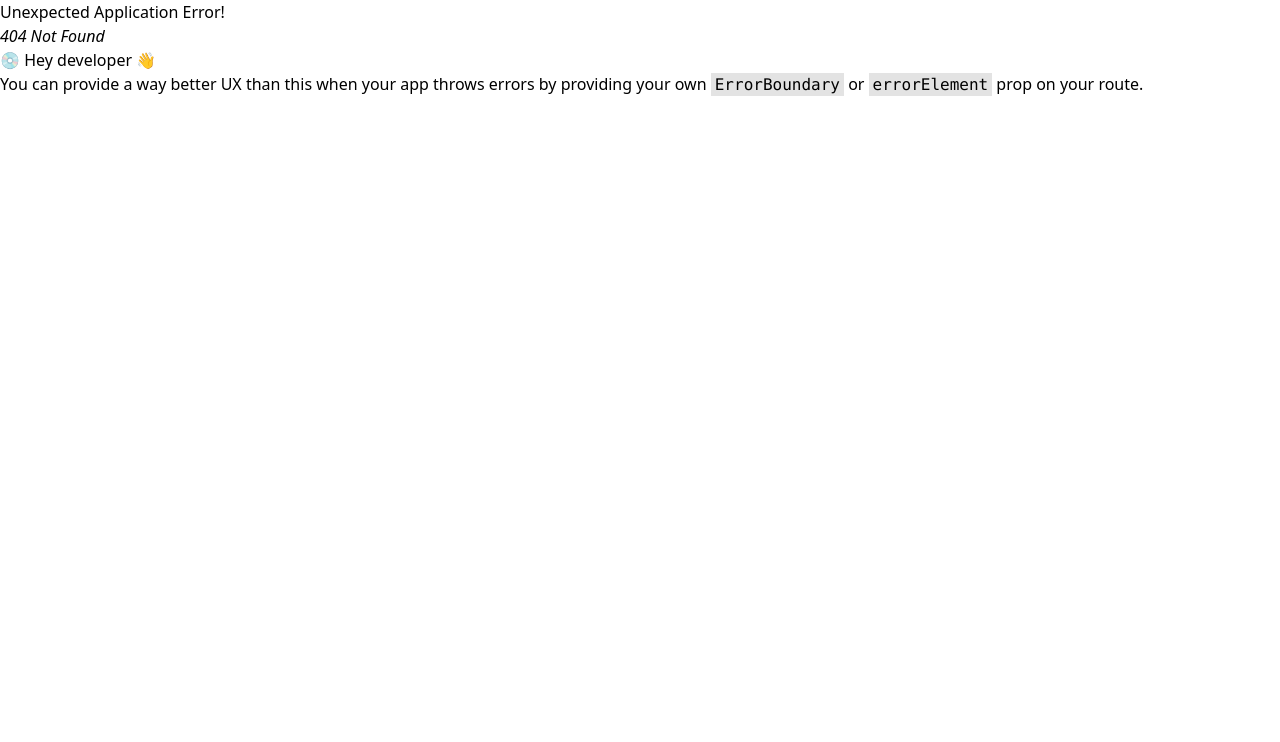
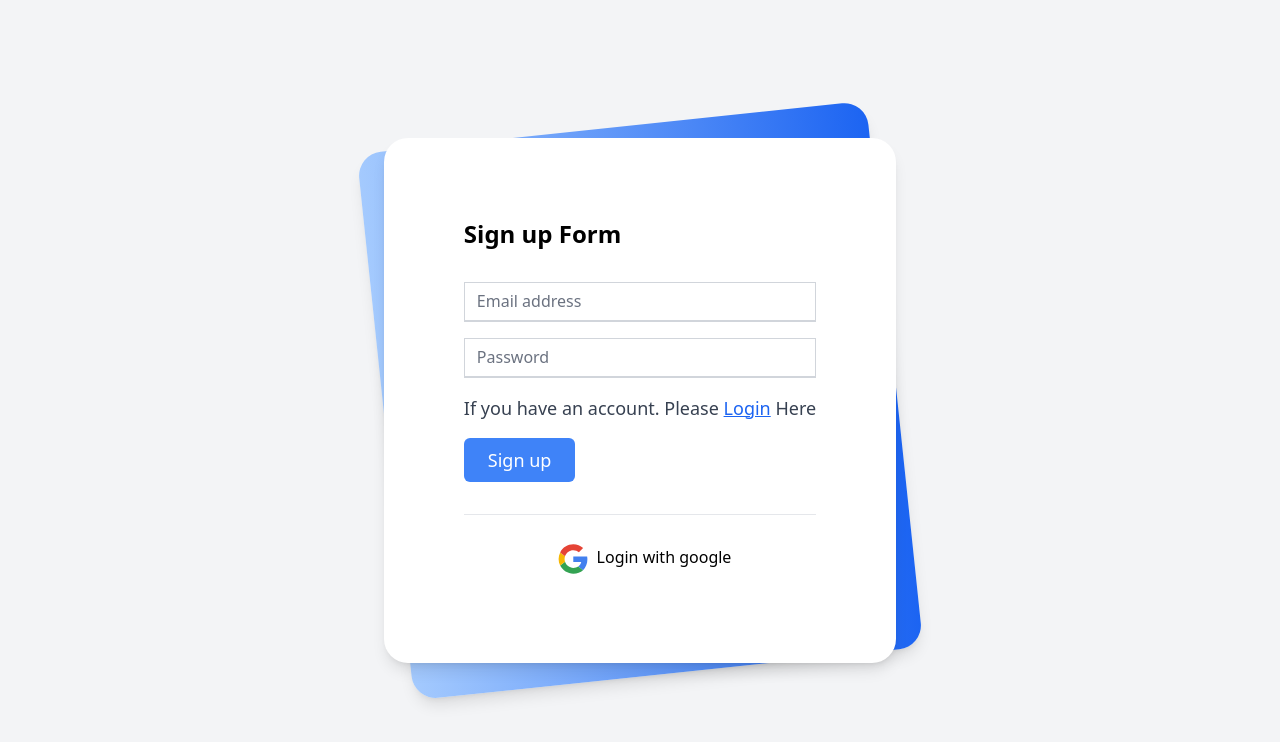
Before and after one commit to jahid-hasan-babu/MERN_FULLSTACK_PROJECT, a React (Vite) app in the folder Books/client/: page /sign-up in a window 1280 px wide. Before the commit this address had no page. Shown: the top 742 px of the page. Built offline with nearby package versions, Linux system fonts and the light colour scheme; no server answers.

Commit message:
firebase-login-registration-done

```diff
--- a/Books/client/package.json
+++ b/Books/client/package.json
@@ -10,6 +10,7 @@
     "preview": "vite preview"
   },
   "dependencies": {
+    "firebase": "^10.13.1",
     "flowbite-react": "^0.10.1",
     "react": "^18.3.1",
     "react-dom": "^18.3.1",
--- a/Books/client/src/components/NavBar.jsx
+++ b/Books/client/src/components/NavBar.jsx
@@ -1,11 +1,14 @@
-import React, { useEffect, useState } from "react";
+import React, { useContext, useEffect, useState } from "react";
 import { Link } from "react-router-dom";
 import { FaBlog } from "react-icons/fa";
 import { FaBarsStaggered, FaXmark } from "react-icons/fa6";
+import { AuthContext } from "../contects/AuthProvider";
 
 const NavBar = () => {
   const [isMenuOpen, setIsMenuOpen] = useState(false);
   const [isSticky, setIsSticky] = useState(false);
+  const { user } = useContext(AuthContext);
+  console.log(user);
 
   //toggle
   const toggleMenu = () => {
@@ -69,6 +72,7 @@ const NavBar = () => {
             <button>
               <FaBarsStaggered className="w-5 hover:text-blue-700" />
             </button>
+            {/* {user ? user.email : ""} */}
           </div>
           {/* menu btn for the mobile devices  */}
           <div className="md:hidden">
--- /dev/null
+++ b/Books/client/src/components/SignUp.jsx
@@ -0,0 +1,114 @@
+import React, { useContext, useState } from "react";
+import { Link, useLocation, useNavigate } from "react-router-dom";
+import { AuthContext } from "../contects/AuthProvider";
+import googleLogo from "../assets/google-logo.svg";
+
+const SignUp = () => {
+  const { createUser, loginWithGoogle } = useContext(AuthContext);
+  const [error, setError] = useState("error");
+  const location = useLocation();
+  const navigate = useNavigate();
+
+  const from = location.state?.from?.pathname || "/";
+  const handleSignUp = (event) => {
+    event.preventDefault();
+    const form = event.target;
+    const email = form.email.value;
+    const password = form.password.value;
+    createUser(email, password)
+      .then((userCredential) => {
+        // Signed up
+        const user = userCredential.user;
+        alert("Sign up successfully!");
+        navigate(from, { replace: true });
+        // ...
+      })
+      .catch((error) => {
+        const errorCode = error.code;
+        const errorMessage = error.message;
+        setError(errorMessage);
+        // ..
+      });
+  };
+
+  //   sign up using google account
+  const handleRegister = () => {
+    loginWithGoogle()
+      .then((result) => {
+        const user = result.user;
+        alert("Sign up successfully!");
+        navigate(from, { replace: true });
+      })
+      .catch((error) => {
+        const errorCode = error.code;
+        const errorMessage = error.message;
+        setError(errorMessage);
+        // ..
+      });
+  };
+  return (
+    <div className="min-h-screen bg-gray-100 py-6 flex flex-col justify-center sm:py-12">
+      <div className="relative py-3 sm:max-w-xl sm:mx-auto">
+        <div className="absolute inset-0 bg-gradient-to-r from-blue-300 to-blue-600 shadow-lg transform -skew-y-6 sm:skew-y-0 sm:-rotate-6 sm:rounded-3xl"></div>
+        <div className="relative px-4 py-10 bg-white shadow-lg sm:rounded-3xl sm:p-20">
+          <div className="max-w-md mx-auto">
+            <div>
+              <h1 className="text-2xl font-semibold">Sign up Form </h1>
+            </div>
+            <div className="divide-y divide-gray-200">
+              <form
+                onSubmit={handleSignUp}
+                className="py-8 text-base leading-6 space-y-4 text-gray-700 sm:text-lg sm:leading-7"
+              >
+                <div className="relative">
+                  <input
+                    id="email"
+                    name="email"
+                    type="text"
+                    className="peer  h-10 w-full border-b-2 border-gray-300 text-gray-900 focus:outline-none focus:borer-rose-600"
+                    placeholder="Email address"
+                  />
+                </div>
+                <div className="relative">
+                  <input
+                    id="password"
+                    name="password"
+                    type="password"
+                    className="peer  h-10 w-full border-b-2 border-gray-300 text-gray-900 focus:outline-none focus:borer-rose-600"
+                    placeholder="Password"
+                  />
+                </div>
+                <p>
+                  If you have an account. Please{" "}
+                  <Link to="/login" className="text-blue-600 underline">
+                    Login
+                  </Link>{" "}
+                  Here
+                </p>
+                <div className="relative">
+                  <button className="bg-blue-500 text-white rounded-md px-6 py-2">
+                    Sign up
+                  </button>
+                </div>
+              </form>
+            </div>
+            <hr />
+            <div className="flex w-full items-center flex-col mt-5 gap-3">
+              <button onClick={handleRegister} className="block">
+                {" "}
+                <img
+                  src={googleLogo}
+                  alt=""
+                  className="w-12 h-12 inline-block"
+                />
+                Login with google
+              </button>
+            </div>
+          </div>
+        </div>
+      </div>
+    </div>
+  );
+};
+
+export default SignUp;
--- /dev/null
+++ b/Books/client/src/contects/AuthProvider.jsx
@@ -0,0 +1,42 @@
+import React, { createContext, useEffect, useState } from "react";
+import {
+  createUserWithEmailAndPassword,
+  getAuth,
+  GoogleAuthProvider,
+  onAuthStateChanged,
+  signInWithPopup,
+} from "firebase/auth";
+const googleProvider = new GoogleAuthProvider();
+import app from "../firebase/firebase.config";
+export const AuthContext = createContext();
+const auth = getAuth(app);
+
+const AuthProvider = ({ children }) => {
+  const [user, setUser] = useState(null);
+  const [loading, setLoading] = useState(true);
+
+  const createUser = (email, password) => {
+    setLoading(true);
+    return createUserWithEmailAndPassword(auth, email, password);
+  };
+
+  const loginWithGoogle = () => {
+    setLoading(true);
+    return signInWithPopup(auth, googleProvider);
+  };
+  useEffect(() => {
+    const unsubscribe = onAuthStateChanged(auth, (currentUser) => {
+      setUser(currentUser);
+      setLoading(false);
+    });
+    return () => {
+      return unsubscribe();
+    };
+  }, []);
+  const authInfo = { user, createUser, loginWithGoogle };
+  return (
+    <AuthContext.Provider value={authInfo}>{children}</AuthContext.Provider>
+  );
+};
+
+export default AuthProvider;
--- /dev/null
+++ b/Books/client/src/firebase/firebase.config.js
@@ -0,0 +1,22 @@
+// Import the functions you need from the SDKs you need
+import { initializeApp } from "firebase/app";
+import { getAnalytics } from "firebase/analytics";
+// TODO: Add SDKs for Firebase products that you want to use
+// https://firebase.google.com/docs/web/setup#available-libraries
+
+// Your web app's Firebase configuration
+// For Firebase JS SDK v7.20.0 and later, measurementId is optional
+const firebaseConfig = {
+  apiKey: "AIzaSyAK12FQVm7yzdweMHzGDQ0xZ9sISQFbIEE",
+  authDomain: "mern-book-inventory-b43b6.firebaseapp.com",
+  projectId: "mern-book-inventory-b43b6",
+  storageBucket: "mern-book-inventory-b43b6.appspot.com",
+  messagingSenderId: "808079915102",
+  appId: "1:808079915102:web:9f649922acb8e017fadccf",
+  measurementId: "G-KRSY4LDTWE"
+};
+
+// Initialize Firebase
+const app = initializeApp(firebaseConfig);
+const analytics = getAnalytics(app);
+export default app;
--- a/Books/client/src/main.jsx
+++ b/Books/client/src/main.jsx
@@ -4,9 +4,12 @@ import App from "./App.jsx";
 import "./index.css";
 import { RouterProvider } from "react-router-dom";
 import router from "./routers/router.jsx";
+import AuthProvider from "./contects/AuthProvider.jsx";
 
 createRoot(document.getElementById("root")).render(
   <StrictMode>
-    <RouterProvider router={router} />
+    <AuthProvider>
+      <RouterProvider router={router} />
+    </AuthProvider>
   </StrictMode>
 );
--- a/Books/client/src/routers/router.jsx
+++ b/Books/client/src/routers/router.jsx
@@ -10,6 +10,7 @@ import Dashboard from "../dashboard/Dashboard";
 import UploadBook from "../dashboard/UploadBook";
 import ManageBooks from "../dashboard/ManageBooks";
 import EditBooks from "../dashboard/EditBooks";
+import SignUp from "../components/SignUp";
 
 const router = createBrowserRouter([
   {
@@ -84,6 +85,10 @@ const router = createBrowserRouter([
       },
     ],
   },
+  {
+    path: "sign-up",
+    element: <SignUp />,
+  },
 ]);
 
 export default router;
```
Also changed, not shown: 1 other file (tests, documents, lock files or other folders).
